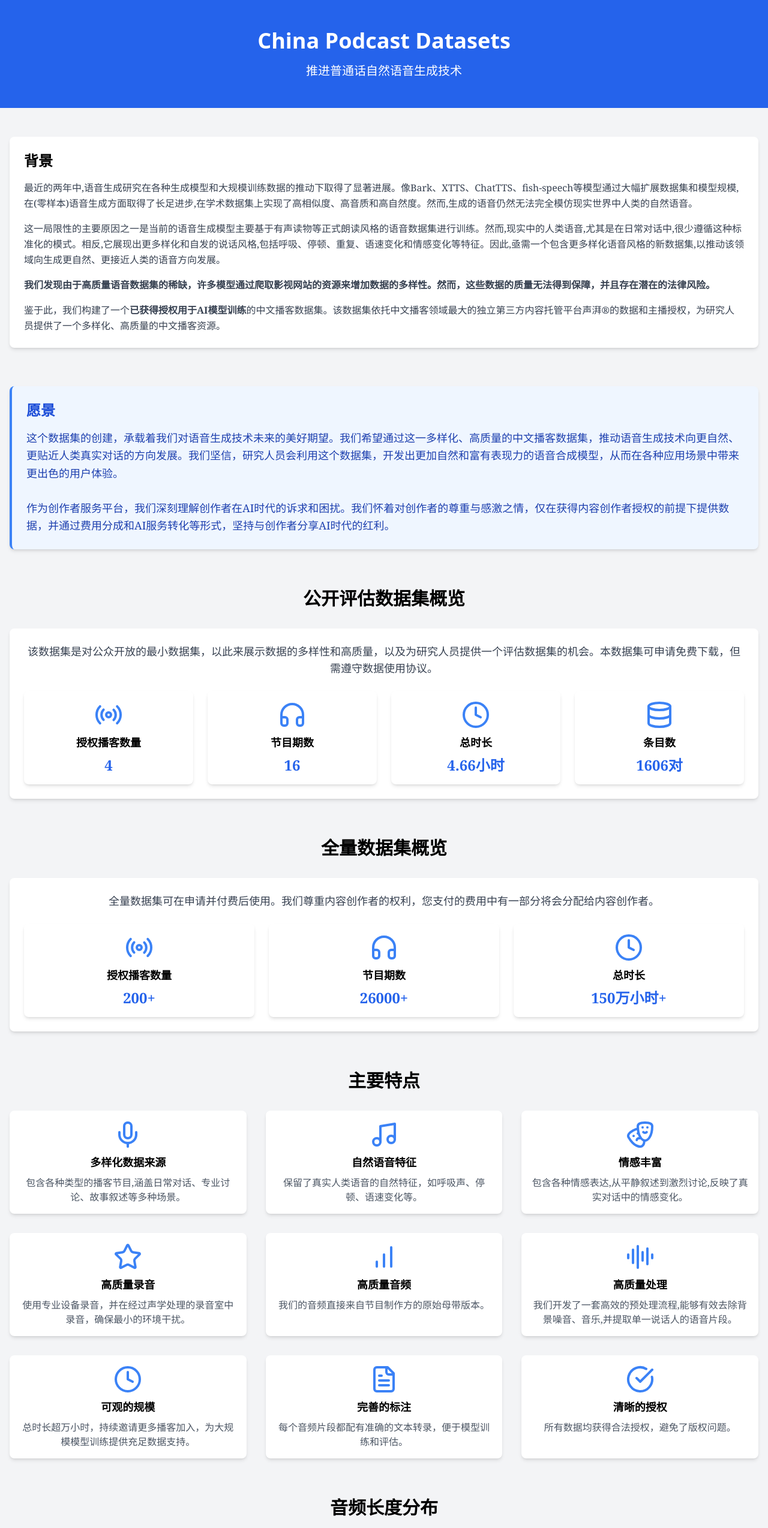
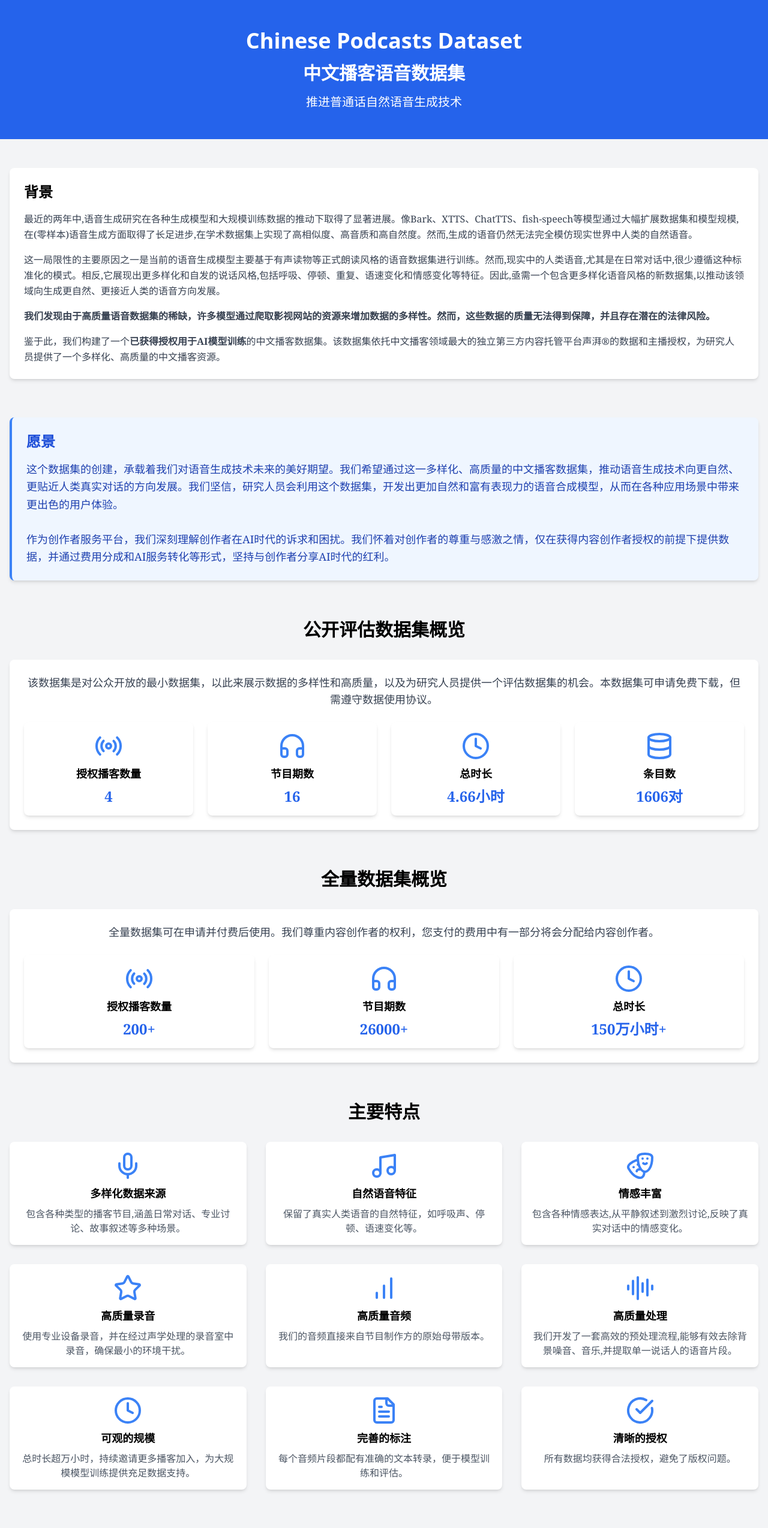
Before and after one commit to WavPub/chinese-podcasts-dataset, a Next.js app: page / in a window 1280 px wide. Shown: the top 2548 px of the page at 60% size. Built offline with nearby package versions, Linux system fonts and the light colour scheme.

Commit message:
-更新数据集名称

```diff
--- a/app/layout.js
+++ b/app/layout.js
@@ -2,7 +2,7 @@ import "./globals.css";
 
 
 export const metadata = {
-  title: "China Podcast Datasets",
+  title: "Chinese Podcasts Dataset - 中文播客语音数据集",
   description: "推进普通话自然语音生成技术",
 };
 
--- a/app/page.js
+++ b/app/page.js
@@ -91,7 +91,8 @@ export default function Home() {
       <div className="bg-gray-100 min-h-screen">
         <header className="bg-blue-600 text-white py-12 px-4">
           <div className="container mx-auto text-center">
-            <h1 className="text-4xl font-bold mb-4">China Podcast Datasets</h1>
+            <h1 className="text-4xl font-bold mb-4">Chinese Podcasts Dataset</h1>
+            <h1 className="text-3xl font-bold mb-4">中文播客语音数据集</h1>
             <p className="text-xl">推进普通话自然语音生成技术</p>
           </div>
         </header>
@@ -214,7 +215,7 @@ export default function Home() {
           </section>
 
           <section className="mb-16">
-            <h2 className="text-3xl font-semibold mb-8 text-center">音频长度分布</h2>
+            <h2 className="text-3xl font-semibold mb-8 text-center">公开评估数据集音频长度分布</h2>
             <div className="bg-white p-4 rounded-lg shadow-md">
               <ResponsiveContainer width="100%" height={300}>
                 <BarChart data={audioLengthData}>
@@ -229,7 +230,7 @@ export default function Home() {
           </section>
 
           <section className="mb-16">
-            <h2 className="text-3xl font-semibold mb-8 text-center">数据集质量</h2>
+            <h2 className="text-3xl font-semibold mb-8 text-center">公开评估数据集质量</h2>
             <div className="bg-white p-6 rounded-lg shadow-md">
               <h3 className="text-xl font-semibold mb-4">音频质量 (DNS-MOS P.835 OVRL)</h3>
               <div className="overflow-x-auto">
--- a/local_image_loader.js
+++ b/local_image_loader.js
@@ -1,3 +1,3 @@
 export default function localImageLoader({ src, width, quality }) {
-    return `/china-podcast-datasets/images/${src}?w=${width}&q=${quality || 75}`
+    return `/chinese-podcast-dataset/images/${src}?w=${width}&q=${quality || 75}`
 }
--- a/next.config.mjs
+++ b/next.config.mjs
@@ -1,8 +1,8 @@
 /** @type {import('next').NextConfig} */
 const nextConfig = {
     output: 'export',
-    basePath: "/china-podcast-datasets",
-    assetPrefix: "/china-podcast-datasets/",
+    basePath: "/chinese-podcast-dataset",
+    assetPrefix: "/chinese-podcast-dataset/",
     images: {
         loader:'custom',
         loaderFile: './local_image_loader.js',
```
